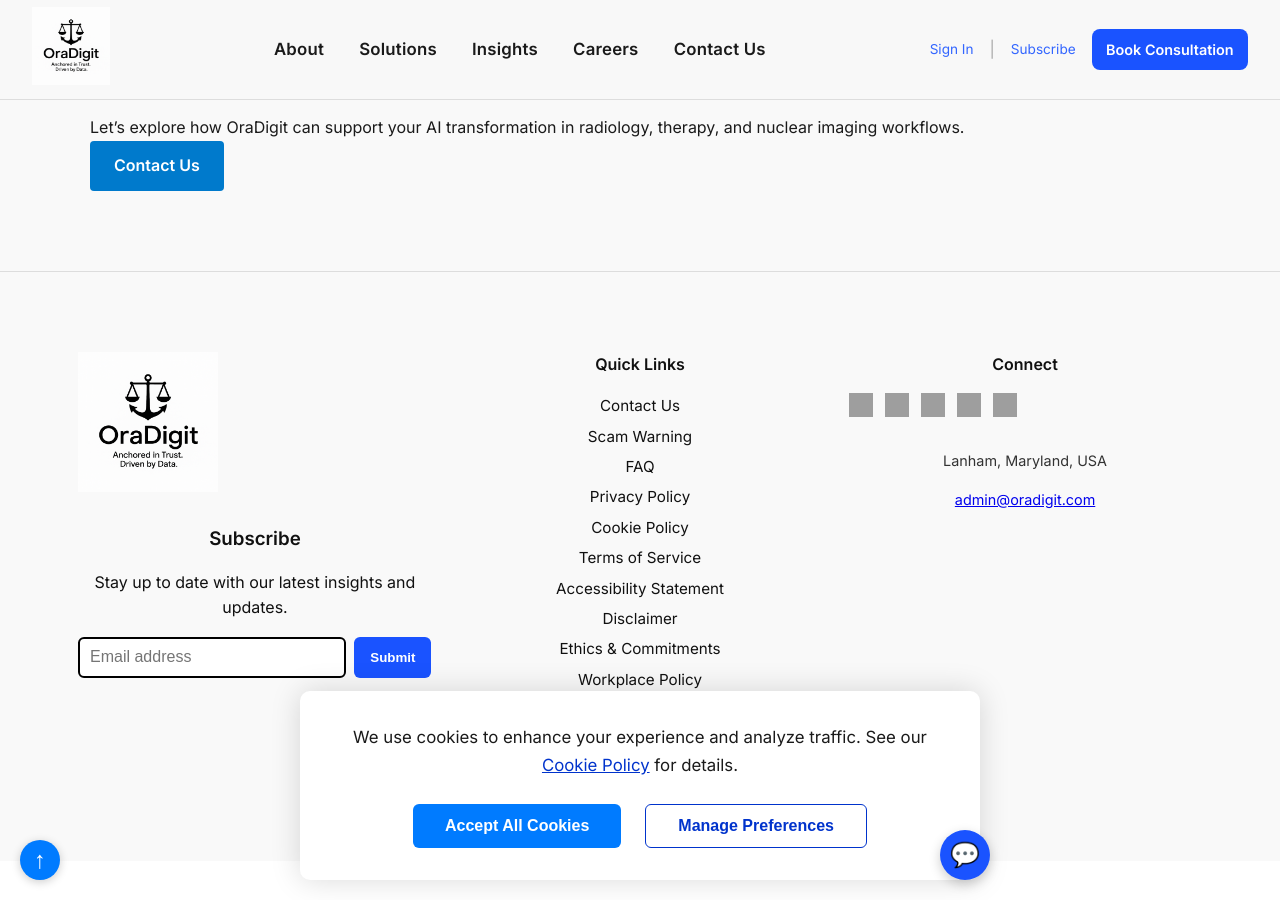
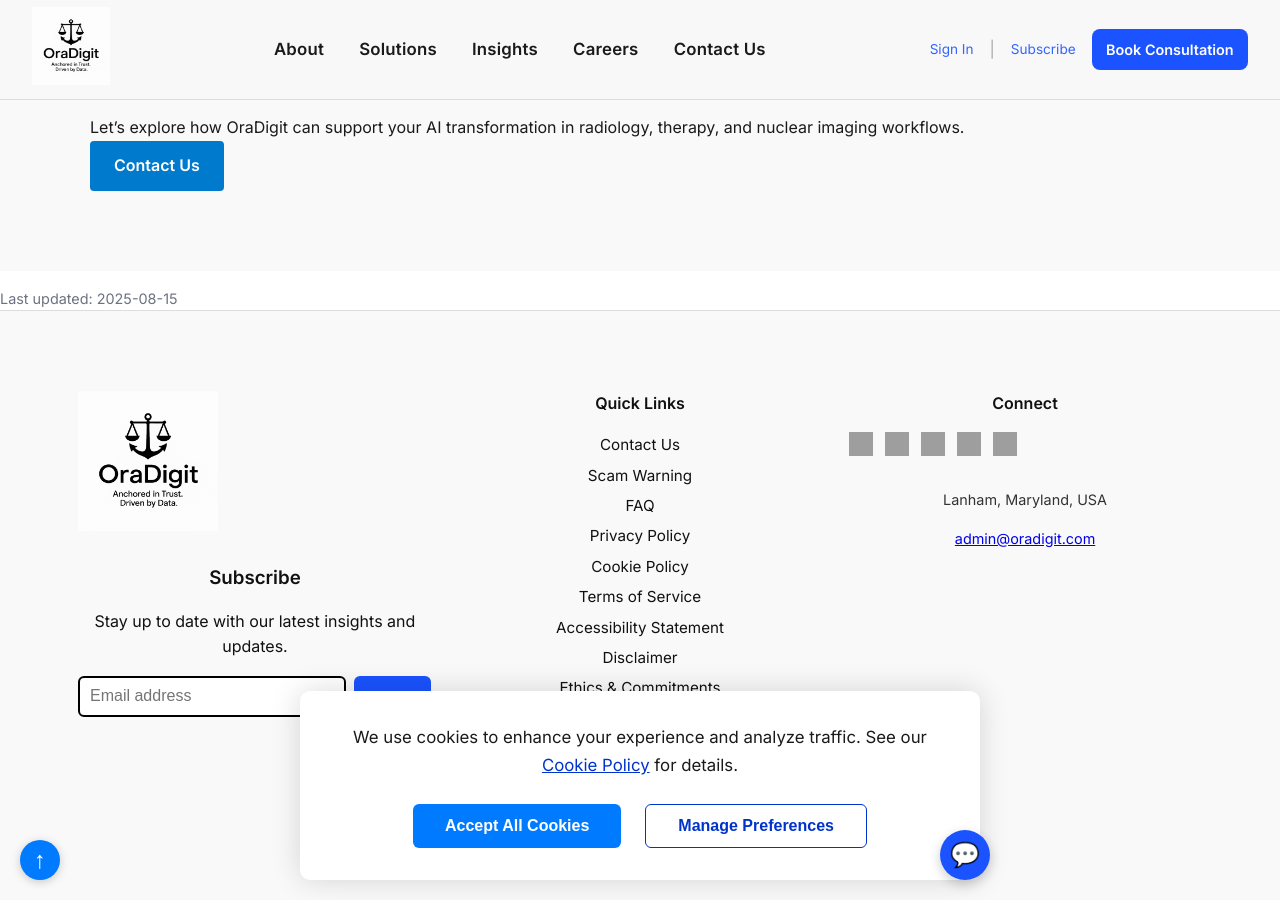
Before and after one commit to DataForSolution/oradigit-site, a Jekyll site: the page built from index.html, in a window 1280 px wide and 900 px high, scrolled down 2407 px. Built offline with Jekyll 4.4.1, drawn with Linux system fonts in a browser that asks for light colours; grey boxes are pictures that could not be loaded.

Commit message:
Show 'Last updated' when present; enable display on PET/CT page and homepage

```diff
--- a/index.html
+++ b/index.html
@@ -2,6 +2,7 @@
 layout: default
 title: OraDigit | AI for Healthcare Imaging & Analytics
 description: Advancing Radiology, Imaging, and Nuclear Medicine through AI-Powered Data Science.
+last_updated: 2025-08-15
 ---
 
 <!-- Hero Section -->
```
